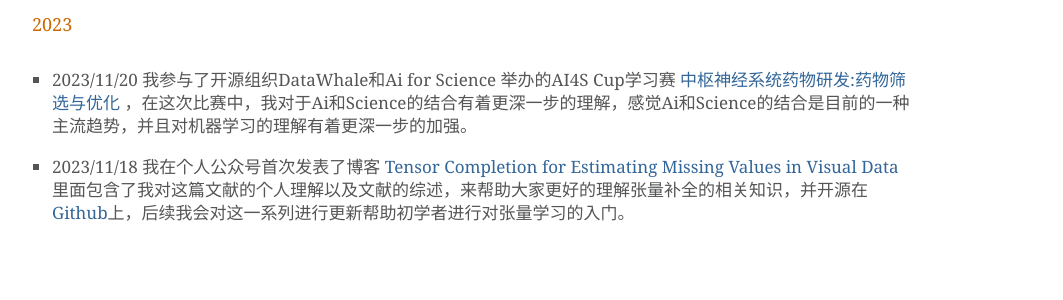
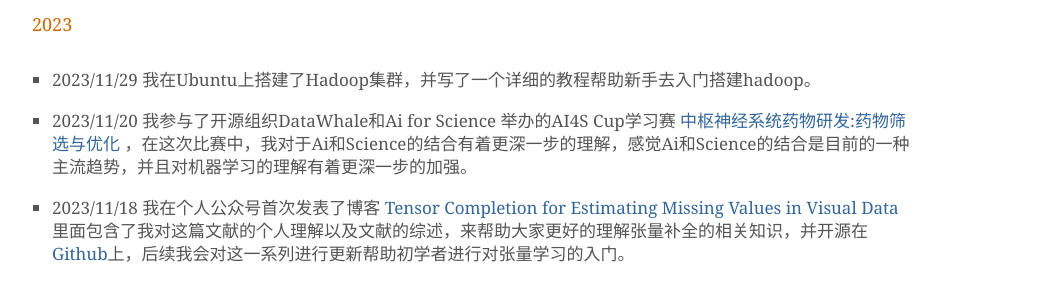
Before and after one commit to HDZ12/HDZ12.github.io, a plain HTML site: page news.html in a window 1280 px wide. Shown: the part 422-722 px from the top of the page, without its empty margins (108-1171 px from the left). Drawn offline with Linux system fonts and the light colour scheme.

Commit message:
Update news.html

```diff
--- a/news.html
+++ b/news.html
@@ -53,6 +53,7 @@
 
 <h2>2023</h2>
 <ul>
+      <li> <p> 2023/11/29 我在Ubuntu上搭建了Hadoop集群，并写了一个详细的教程帮助新手去入门搭建hadoop。</p>
     <li> <p> 2023/11/20 我参与了开源组织DataWhale和Ai for Science 举办的AI4S Cup学习赛 <a href="https://nb.bohrium.dp.tech/competitions/detail/9169114995?tab=introduce">中枢神经系统药物研发:药物筛选与优化</a> ，在这次比赛中，我对于Ai和Science的结合有着更深一步的理解，感觉Ai和Science的结合是目前的一种主流趋势，并且对机器学习的理解有着更深一步的加强。</p>
       <li> <p> 2023/11/18 我在个人公众号首次发表了博客 <a href="https://mp.weixin.qq.com/s?__biz=MzkyMDMzNDY2OA==&mid=2247483704&idx=1&sn=94ecbd20e8173e2ea4e0a856e0567080&chksm=c195391bf6e2b00d7c461d1875d8edc093bfe8c853c2b3d980ac30f068248f2ee906c35cd4e5&token=1763311786&lang=zh_CN#rd">Tensor Completion for Estimating Missing Values in Visual Data</a> 里面包含了我对这篇文献的个人理解以及文献的综述，来帮助大家更好的理解张量补全的相关知识，并开源在<a href="https://github.com/HDZ12/SCI-programmming">Github</a>上，后续我会对这一系列进行更新帮助初学者进行对张量学习的入门。</p>
 </ul>
```
